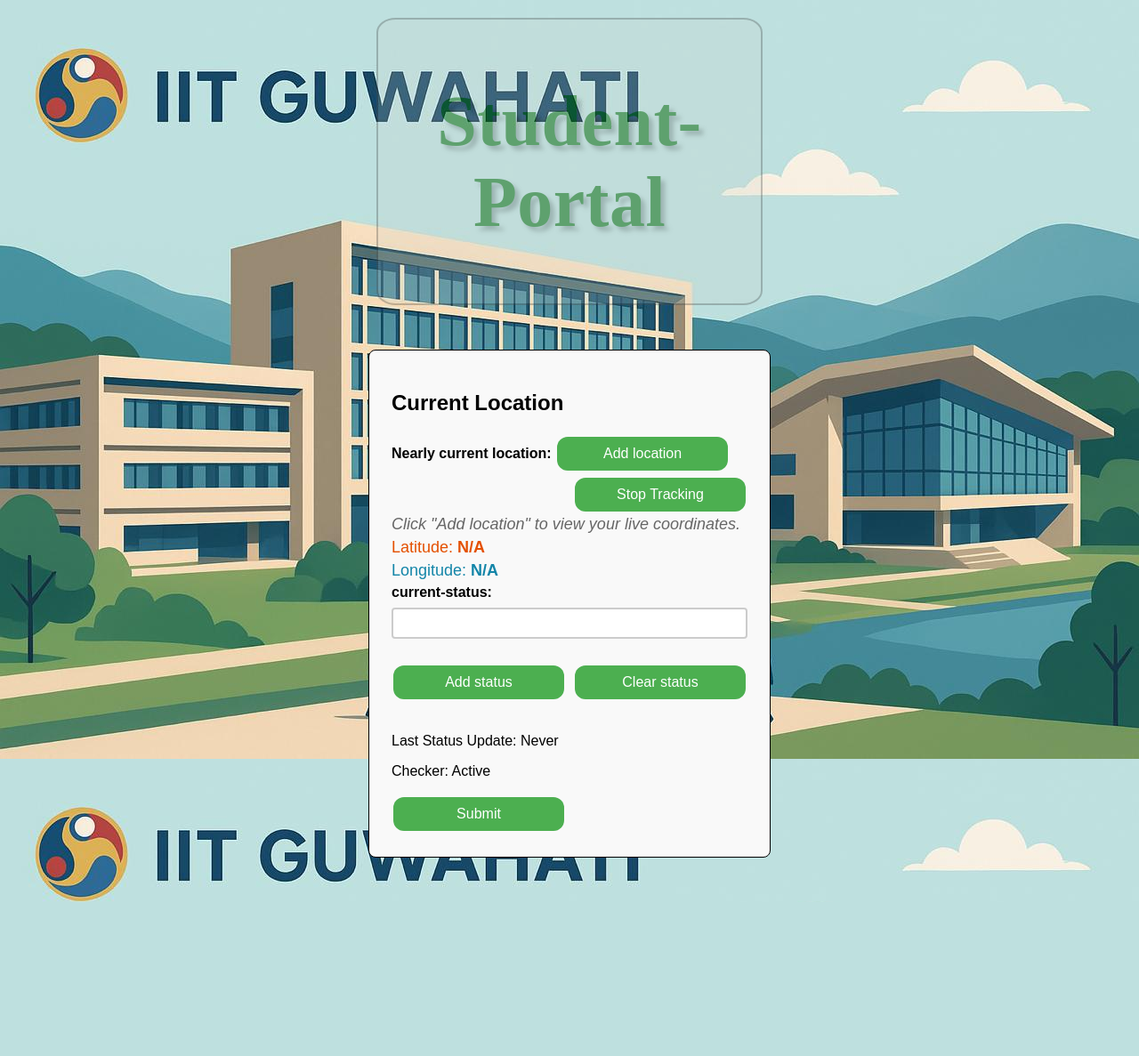
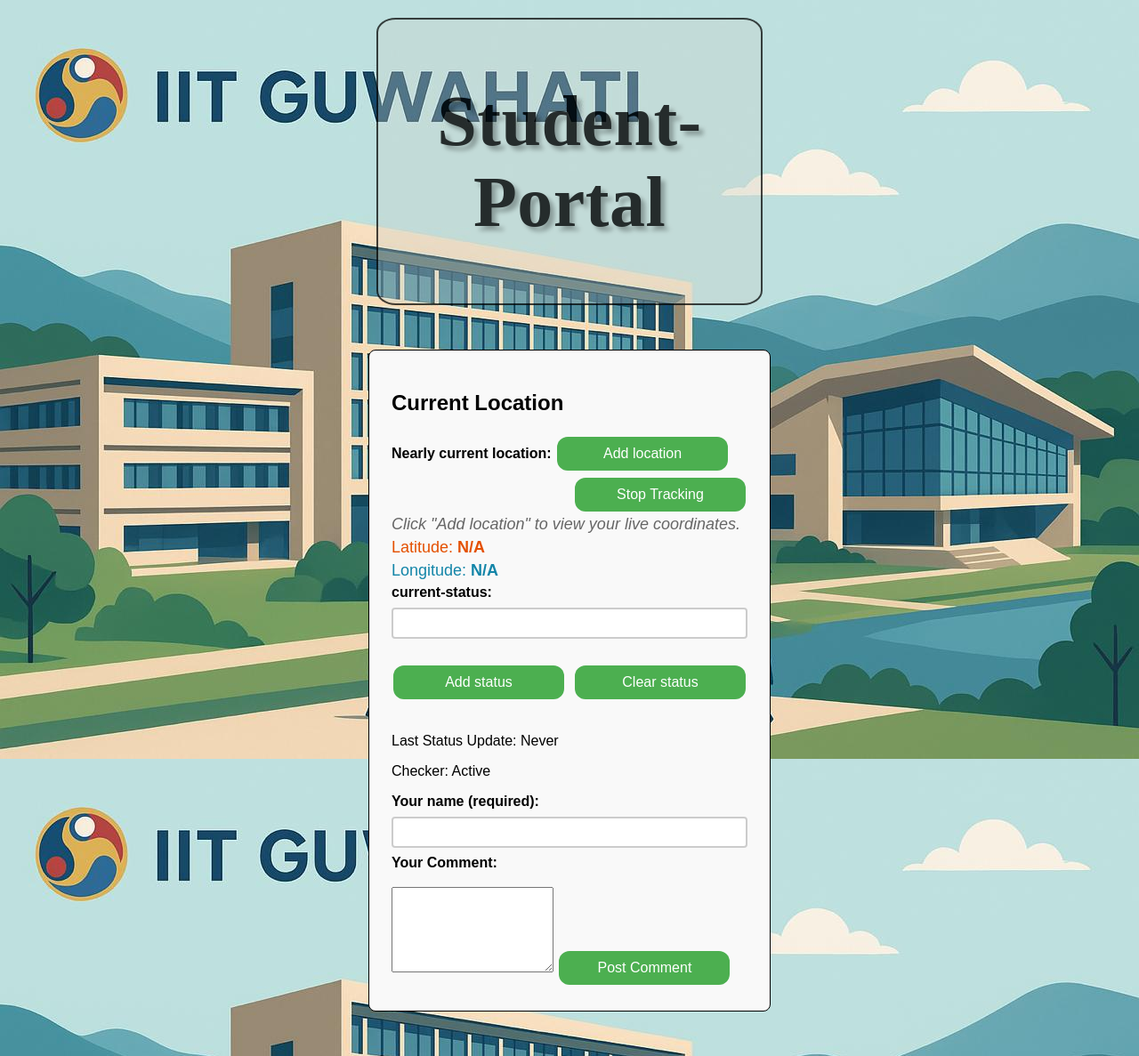
Before and after one commit to Beast-arpit/Ethos-2025, a PHP site: page /Studentpage.html in a window 1280 px wide. Shown: the whole page at 89% size. Before the commit the page ends 1014 px from the top, so only its background shows below. Run offline with PHP 8.4, Linux system fonts and the light colour scheme.

Commit message:
comment box in student potal

```diff
--- a/Studentpage.css
+++ b/Studentpage.css
@@ -1,6 +1,6 @@
 .title-box{
     width: 400px;
-    border: 2px solid rgba(0, 0, 0, 0.419);
+    border: 2px solid rgba(0, 0, 0, 0.909);
     margin: 20px auto;
     text-align: center;
     font-size: 40px;
@@ -9,10 +9,11 @@
     letter-spacing: 0.5px;
     word-wrap: break-word;
     background-color: lch(83.03% 3.49 134.6 / 0.406);
-    opacity: 0.5;
+    opacity: 0.8;
     text-shadow: 5px 5px 5px #0000005c;
     border-radius: 5%;
-    color: darkgreen;
+    color: rgb(0, 0, 0);
+    font-weight: bolder;
 }
 .current-location {
     border: 1px solid black;
--- a/Studentpage.html
+++ b/Studentpage.html
@@ -48,8 +48,23 @@
 
             <script src="Student_alert.js"></script>
 
-            <button type="submit" class="Submit-button">Submit</button>
+
         </form>
+
+        <form action="submit-comment" method="POST">
+            <label for="name">Your name (required):</label>
+            <input type="text" id="name" name="user_name"><br>
+
+            <label for="comment">Your Comment:</label><br><br>
+            <textarea id="comment" name="comment_body" rows="6" required></textarea>
+
+            <button type="submit">Post Comment</button>
+
+
+
+        </form>
+
+
     </div>
 
 </html>
```
